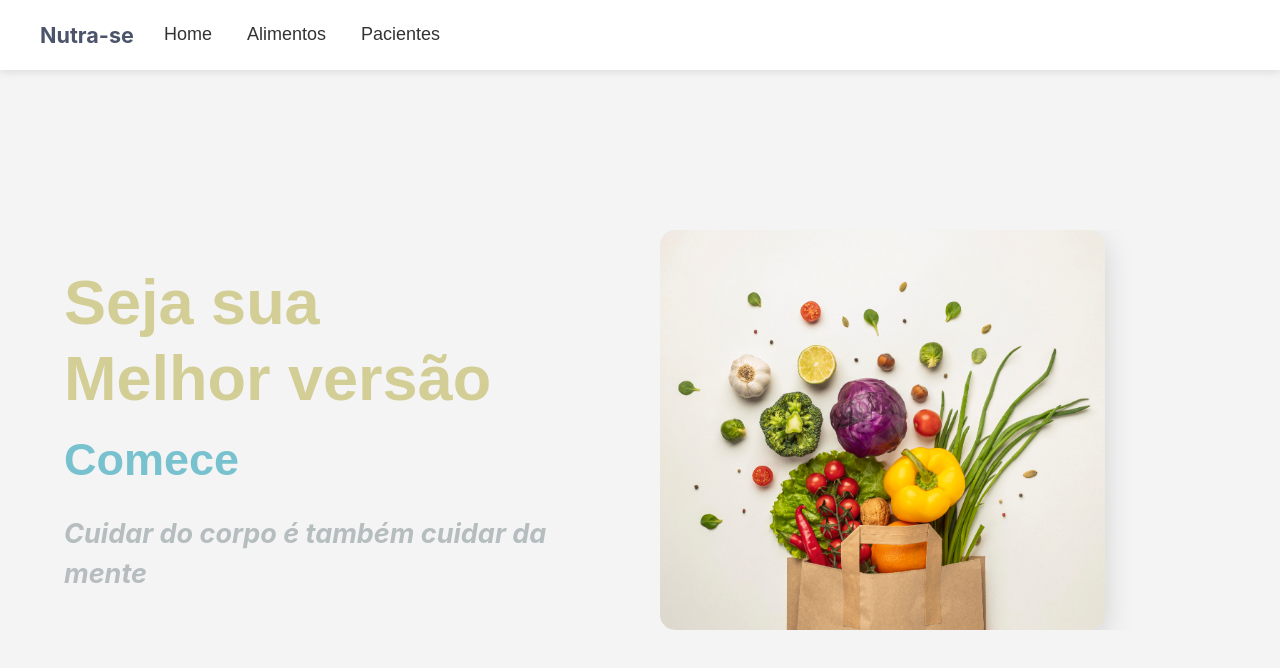
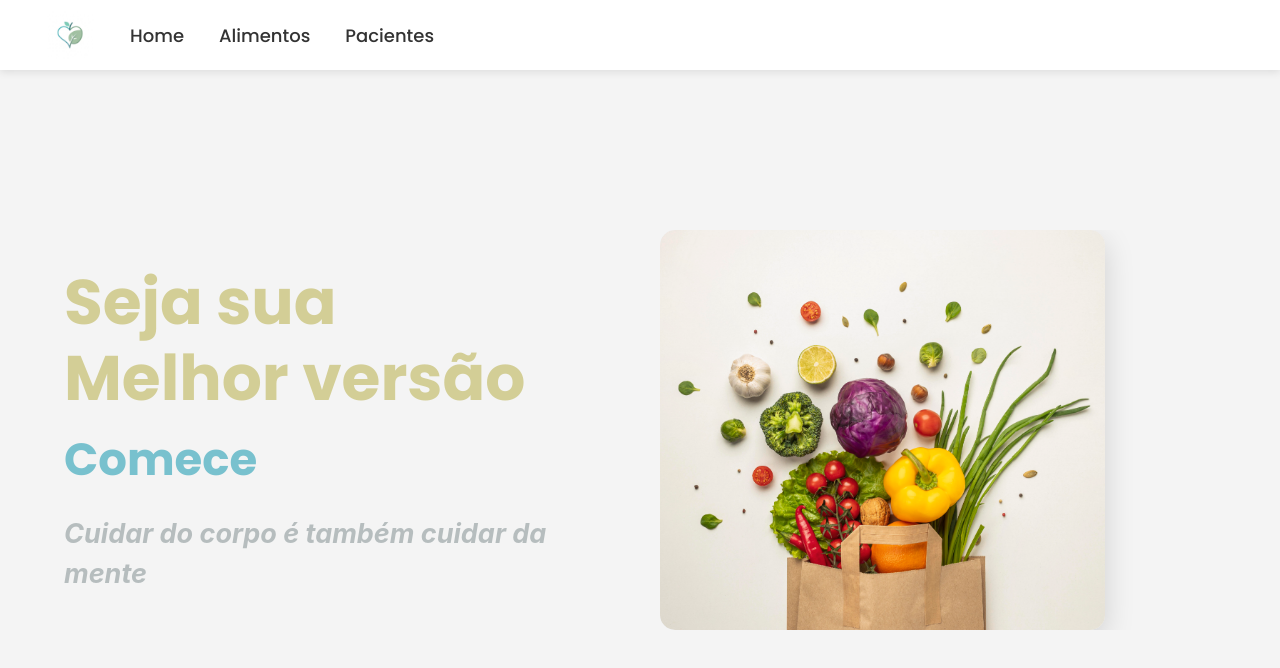
Before and after one commit to queldiniz/nutra-se-evolua, a React (Vite) app in the folder project-nutrition/: page / in a window 1280 px wide. Shown: the top 668 px of the page. Built offline with nearby package versions, Linux system fonts and the light colour scheme.

Commit message:
add-page-404

```diff
--- a/project-nutrition/index.html
+++ b/project-nutrition/index.html
@@ -1,10 +1,15 @@
-<!doctype html>
+<!DOCTYPE html>
 <html lang="en">
   <head>
     <meta charset="UTF-8" />
     <link rel="icon" type="image/svg+xml" href="/vite.svg" />
     <meta name="viewport" content="width=device-width, initial-scale=1.0" />
-    <title>project-nutrition</title>
+    <title>Nutra-se e Evolua</title>
+    <link rel="preconnect" href="https://fonts.gstatic.com" crossorigin />
+    <link
+      href="https://fonts.googleapis.com/css2?family=Poppins:wght@400;500;600;700;800&display=swap"
+      rel="stylesheet"
+    />
   </head>
   <body>
     <div id="root"></div>
--- a/project-nutrition/src/App.jsx
+++ b/project-nutrition/src/App.jsx
@@ -5,6 +5,7 @@ import Alimentos from "./pages/Alimentos";
 import Gestao from "./pages/Gestao";
 import DetalhesPaciente from "./pages/DetalhesPaciente";
 import Breadcrumb from "./components/Breadcrumb";
+import NotFound from "./pages/NotFound";
 
 function App() {
   return (
@@ -20,15 +21,7 @@ function App() {
         {/* Rota de Detalhes do Paciente */}
         <Route path="/paciente/:id" element={<DetalhesPaciente />} />
         {/* Rota 404 */}
-        <Route
-          path="*"
-          element={
-            <div style={{ textAlign: "center", marginTop: "50px" }}>
-              <h1>Erro 404</h1>
-              <p>Página não encontrada</p>
-            </div>
-          }
-        />
+        <Route path="*" element={<NotFound />} />
       </Routes>
     </BrowserRouter>
   );
--- a/project-nutrition/src/components/Header.jsx
+++ b/project-nutrition/src/components/Header.jsx
@@ -5,12 +5,13 @@ function Header() {
     <header className="cabecalho">
       <div className="container-nav">
         <nav className="nav-menu">
-          {/* Logo ou Título */}
-          <div
-            style={{ fontWeight: "bold", fontSize: "1.2rem", color: "#4c546c" }}
-          >
-            Nutra-se
-          </div>
+          <Link to="/" className="logo-link">
+            <img
+              src="/img/nutrition-icon.jpg"
+              alt="Logo Nutra-se"
+              className="logo-header"
+            />
+          </Link>
 
           <ul className="lista-nao-ordenada">
             <li className="item-lista-cabecalho">
--- a/project-nutrition/src/components/ImageSkeleton.jsx
+++ b/project-nutrition/src/components/ImageSkeleton.jsx
@@ -4,12 +4,12 @@ function ImageSkeleton({ src, alt, className }) {
   const [carregou, setCarregou] = useState(false);
 
   return (
-    // O wrapper herda a classe (tamanho) que você passar onde for usar
+    // O wrapper herda a classe (tamanho)
     <div
       className={`image-wrapper ${className || ""}`}
       style={{ position: "relative", overflow: "hidden" }}
     >
-      {/* 1. O Skeleton (aparece só enquanto não carregou) */}
+      {/* o Skeleton (aparece só enquanto não carregou) */}
       {!carregou && (
         <div
           className="skeleton"
@@ -23,7 +23,7 @@ function ImageSkeleton({ src, alt, className }) {
         ></div>
       )}
 
-      {/* 2. A Imagem Real */}
+      {/*A Imagem Real */}
       <img
         src={src}
         alt={alt}
@@ -31,10 +31,10 @@ function ImageSkeleton({ src, alt, className }) {
         style={{
           width: "100%",
           height: "100%",
-          objectFit: "cover", // Garante que a imagem não estique
+          objectFit: "cover",
           opacity: carregou ? 1 : 0, // Transição de invisível para visível
           transition: "opacity 0.5s ease-in-out", // Efeito suave
-          position: "absolute", // Garante que fique em cima do skeleton
+          position: "absolute",
           top: 0,
           left: 0,
         }}
--- a/project-nutrition/src/components/SkeletonCard.jsx
+++ b/project-nutrition/src/components/SkeletonCard.jsx
@@ -3,7 +3,6 @@ import React from "react";
 function SkeletonCard() {
   return (
     <div className="card-skeleton">
-      {/* Imagem */}
       <div className="skeleton skeleton-img"></div>
 
       <div className="skeleton-content">
--- a/project-nutrition/src/index.css
+++ b/project-nutrition/src/index.css
@@ -715,3 +715,95 @@ footer.rodape p {
   font-weight: 400;
   pointer-events: none;
 }
+
+/* --- HEADER E LOGO --- */
+/* Classe para a imagem do logo */
+.logo-header {
+  height: 50px;
+  width: auto;
+  display: block;
+}
+
+/* Removemos sublinhado caso o Link tente colocar */
+.logo-link {
+  text-decoration: none;
+  display: flex;
+  align-items: center;
+}
+
+/*efeito ao passar o mouse */
+.logo-link:hover {
+  opacity: 0.8;
+}
+
+.logo-link {
+  /* cursor: default -> Faz o mouse continuar sendo a "seta" normal, não a mãozinha */
+  cursor: default !important;
+
+  /* Remove estilos de link */
+  text-decoration: none !important;
+  border-bottom: none !important;
+  display: flex;
+  align-items: center;
+}
+
+/*Remove qualquer efeito ao passar o mouse */
+.logo-link:hover {
+  opacity: 1 !important; /* Garante que não fique transparente */
+  transform: none !important; /* Garante que não mexe */
+  background: none !important;
+}
+
+/* Garante que não tenha linha embaixo*/
+.logo-link::after {
+  display: none !important;
+}
+
+/* --- PÁGINA 404 (NOT FOUND) --- */
+
+.not-found-container {
+  display: flex;
+  flex-direction: column;
+  align-items: center;
+  justify-content: center;
+  min-height: 60vh; /* Ocupa pelo menos 60% da altura da tela */
+  text-align: center;
+  padding: 40px 20px;
+  gap: 20px;
+}
+
+.not-found-img {
+  max-width: 400px; /* Limita o tamanho*/
+  width: 100%;
+  height: auto;
+  margin-bottom: 10px;
+}
+
+.not-found-container h1 {
+  font-size: 2.5rem;
+  color: #4c546c; /* Azul do tema */
+  margin-bottom: 10px;
+}
+
+.not-found-container p {
+  font-size: 1.1rem;
+  color: #666;
+  margin-bottom: 20px;
+}
+
+/* Estilo do Botão */
+.btn-voltar {
+  background-color: #4c546c;
+  color: white;
+  padding: 12px 30px;
+  border-radius: 30px; /* Redondo e moderno */
+  font-weight: 600;
+  text-decoration: none; /* Sem sublinhado */
+  transition: transform 0.2s, background-color 0.2s;
+  box-shadow: 0 4px 10px rgba(76, 84, 108, 0.2);
+}
+
+.btn-voltar:hover {
+  background-color: #3a4155;
+  transform: translateY(-2px);
+}
--- a/project-nutrition/src/pages/NotFound.jsx
+++ b/project-nutrition/src/pages/NotFound.jsx
@@ -0,0 +1,27 @@
+import { Link } from "react-router-dom";
+
+function NotFound() {
+  return (
+    <div className="not-found-container">
+      {/* Imagem do Erro */}
+      <img
+        src="/img/404-error.png"
+        alt="Página não encontrada"
+        className="not-found-img"
+      />
+
+      {/* Textos */}
+      <h1>Ops! Página não encontrada.</h1>
+      <p>
+        Parece que o ingrediente que você procura não está na nossa receita.
+      </p>
+
+      {/* Botão de Voltar */}
+      <Link to="/" className="btn-voltar">
+        Voltar para o Início
+      </Link>
+    </div>
+  );
+}
+
+export default NotFound;
```
Also changed, not shown: project-nutrition/src/components/Breadcrumb.jsx (+4 -4 lines), project-nutrition/public/img/404-error.png (added), project-nutrition/public/img/web-development.png (added).
